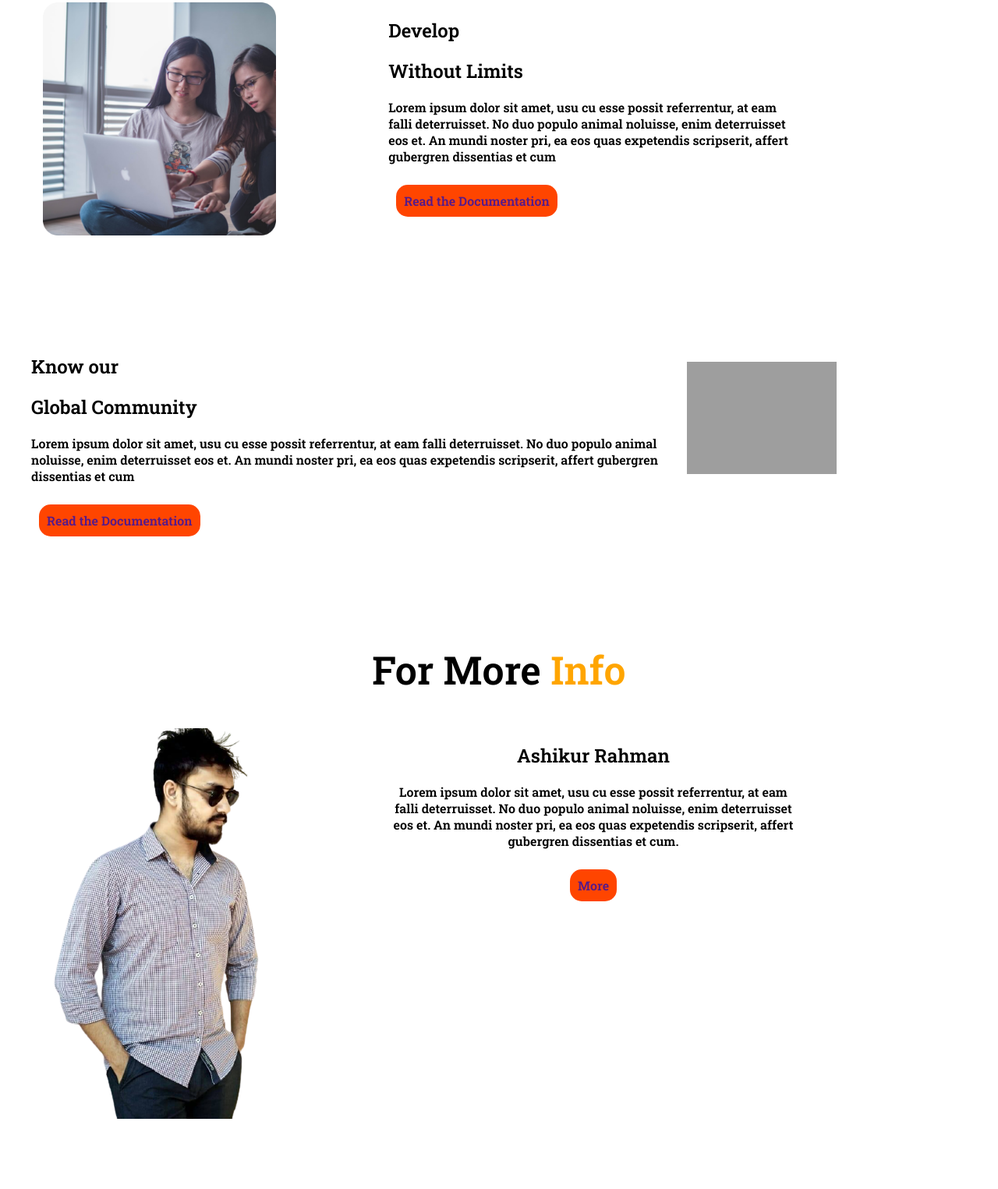
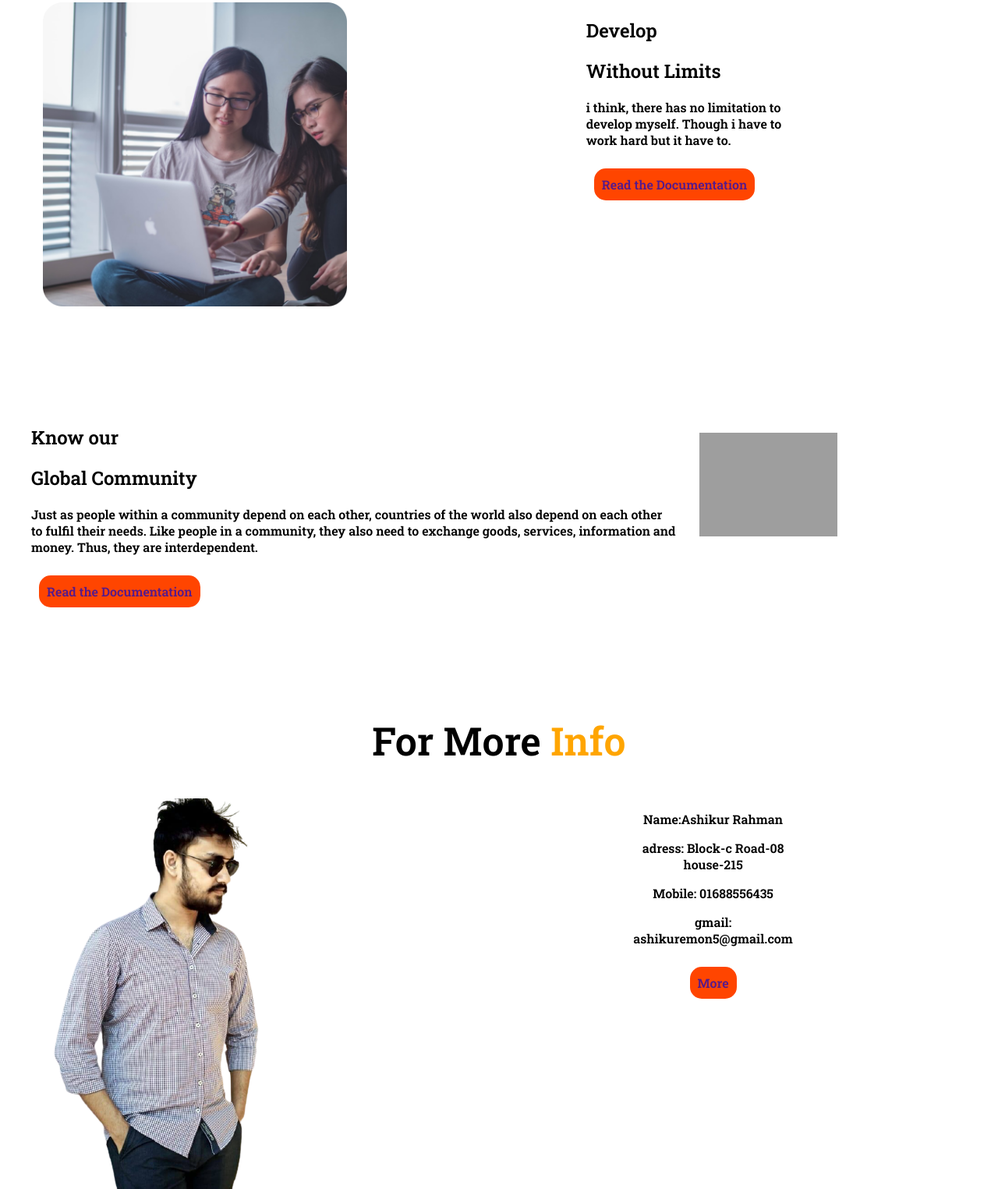
Before and after one commit to 55emon87/First-Assaignment-Ashikur-, a plain HTML site: page index.html in a window 1280 px wide. Shown: the part 1595-3120 px from the top of the page at 78% size. Drawn offline with Linux system fonts and the light colour scheme; grey boxes are pictures that could not be loaded.

Commit message:
first commit

```diff
--- a/index.css
+++ b/index.css
@@ -129,3 +129,12 @@ footer{
 color: blanchedalmond;
 padding-top: 20px;
 }
+.light img {
+    width: 60%;
+}
+.last{
+    padding-left: 30%;
+}
+.fruit{
+    padding-left: 10%;
+}
--- a/index.html
+++ b/index.html
@@ -55,13 +55,10 @@
     <div class="hello" >
 <img src="pictures/coding.png" alt="">
     </div>
-    <div  >
+    <div class="fruit" >
 <h2>Develop </h2>
 <h2>Without Limits</h2>
-<p>Lorem ipsum dolor sit amet, usu cu esse possit referrentur, at eam falli
-  deterruisset. No duo populo animal noluisse, enim deterruisset eos et. An
-  mundi noster pri, ea eos quas expetendis scripserit, affert gubergren
-  dissentias et cum</p>
+<p>i think, there has no limitation to develop myself. Though i have to work hard but it have to. </p>
   <a class="anchor" target="_blank" href="">Read the Documentation</a>
     </div>
   </section>
@@ -69,10 +66,10 @@
     <div class="" >
 <h2>Know our </h2>
 <h2>Global Community</h2>
-<p>Lorem ipsum dolor sit amet, usu cu esse possit referrentur, at eam
-  falli deterruisset. No duo populo animal noluisse, enim deterruisset
-  eos et. An mundi noster pri, ea eos quas expetendis scripserit, affert
-  gubergren dissentias et cum</p>
+<p>Just as people within a community depend on each other, countries of the world also depend on each other to fulfil their needs.
+
+
+  Like people in a community, they also need to exchange goods, services, information and money. Thus, they are interdependent.</p>
   <a target="_blank" class="anchor"  href="">Read the Documentation</a>
     </div>
     <div class="poor" >
@@ -83,14 +80,14 @@
   <h1>For More <span class="color"  >Info</span> </h1>
 <div class="part" >
   <div>
-<img src="person/1 (3).png" alt="">
+<img class="light" src="person/1 (3).png" alt="">
   </div>
-  <div>
-  <h2>Ashikur Rahman</h2>
-  <p>Lorem ipsum dolor sit amet, usu cu esse possit referrentur,
-    at eam falli deterruisset. No duo populo animal noluisse,
-    enim deterruisset eos et. An mundi noster pri, ea eos quas
-    expetendis scripserit, affert gubergren dissentias et cum.</p>
+  <div class="last" >
+
+  <p>Name:Ashikur Rahman</p>
+  <p>adress: Block-c Road-08 house-215</p>
+  <p>Mobile: 01688556435</p>
+  <p>gmail: ashikuremon5@gmail.com</p>
     <a class="anchor" target="_blank" href="">More</a>
   </div>
 </div>
```
